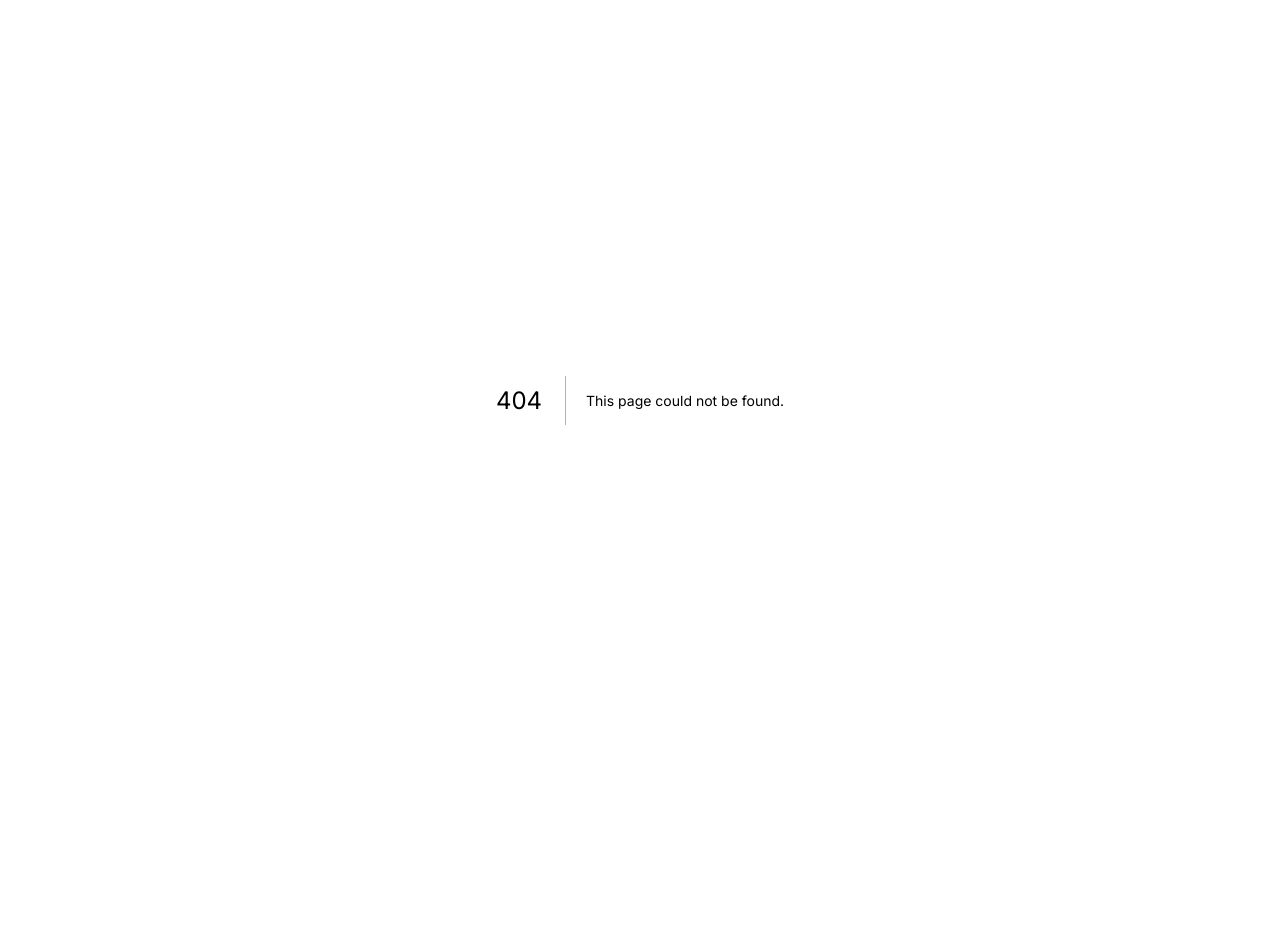
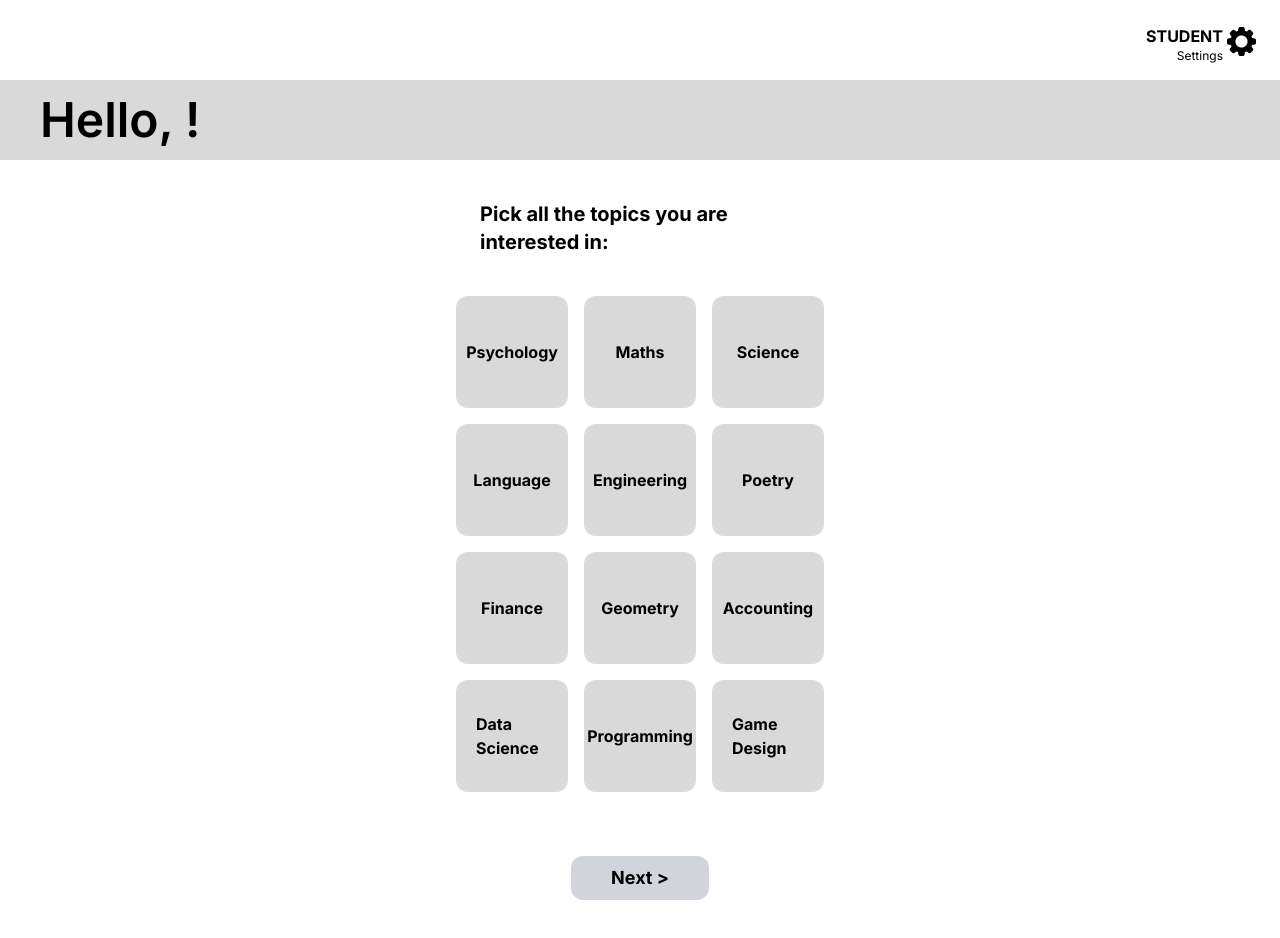
Before and after one commit to killerdroid99/collabothon-project, a Next.js app: page /registration/learner/subjects in a window 1280 px wide. Before the commit this address had no page. Before the commit the page ends 800 px from the top, so only its background shows below. Built offline with nearby package versions, Linux system fonts and the light colour scheme.

Commit message:
Working on subjects route

```diff
--- /dev/null
+++ b/pages/registration/learner/subjects.jsx
@@ -0,0 +1,36 @@
+import { UserContext } from "../../../context/user-context"
+import { useContext } from 'react'
+import StudentSettings from '../../../components/StudentSettings'
+
+function Subjects() {
+  const { state, dispatch } = useContext(UserContext)
+
+  return (
+    <div>
+      <StudentSettings />
+      <div className=' gap-2 mt-20 font-[600] w-full bg-secondary text-5xl text-left px-10 py-4'>
+        Hello, {state.name}!
+      </div>
+      <div className='my-10 flex flex-col items-center gap-10'>
+        <span className='w-[20rem] font-bold text-xl'>Pick all the topics you are interested in:</span>
+        <div className="grid grid-cols-3 gap-4">
+          <div className="bg-secondary p-5 aspect-square w-28 rounded-xl ring-accent hover:ring-4 cursor-pointer inline-flex items-center justify-center font-bold hover:text-accent">Psychology</div>
+          <div className="bg-secondary p-5 aspect-square w-28 rounded-xl ring-accent hover:ring-4 cursor-pointer inline-flex items-center justify-center font-bold hover:text-accent">Maths</div>
+          <div className="bg-secondary p-5 aspect-square w-28 rounded-xl ring-accent hover:ring-4 cursor-pointer inline-flex items-center justify-center font-bold hover:text-accent">Science</div>
+          <div className="bg-secondary p-5 aspect-square w-28 rounded-xl ring-accent hover:ring-4 cursor-pointer inline-flex items-center justify-center font-bold hover:text-accent">Language</div>
+          <div className="bg-secondary p-5 aspect-square w-28 rounded-xl ring-accent hover:ring-4 cursor-pointer inline-flex items-center justify-center font-bold hover:text-accent">Engineering</div>
+          <div className="bg-secondary p-5 aspect-square w-28 rounded-xl ring-accent hover:ring-4 cursor-pointer inline-flex items-center justify-center font-bold hover:text-accent">Poetry</div>
+          <div className="bg-secondary p-5 aspect-square w-28 rounded-xl ring-accent hover:ring-4 cursor-pointer inline-flex items-center justify-center font-bold hover:text-accent">Finance</div>
+          <div className="bg-secondary p-5 aspect-square w-28 rounded-xl ring-accent hover:ring-4 cursor-pointer inline-flex items-center justify-center font-bold hover:text-accent">Geometry</div>
+          <div className="bg-secondary p-5 aspect-square w-28 rounded-xl ring-accent hover:ring-4 cursor-pointer inline-flex items-center justify-center font-bold hover:text-accent">Accounting</div>
+          <div className="bg-secondary p-5 aspect-square w-28 rounded-xl ring-accent hover:ring-4 cursor-pointer inline-flex items-center justify-center font-bold hover:text-accent">Data Science</div>
+          <div className="bg-secondary p-5 aspect-square w-28 rounded-xl ring-accent hover:ring-4 cursor-pointer inline-flex items-center justify-center font-bold hover:text-accent">Programming</div>
+          <div className="bg-secondary p-5 aspect-square w-28 rounded-xl ring-accent hover:ring-4 cursor-pointer inline-flex items-center justify-center font-bold hover:text-accent">Game Design</div>
+        </div>
+        <button className='p-2 bg-gray-300 text-lg font-bold px-10 rounded-xl hover:bg-gray-400 mt-6'>Next {'>'}</button>
+      </div>
+    </div>
+  )
+}
+
+export default Subjects
```
